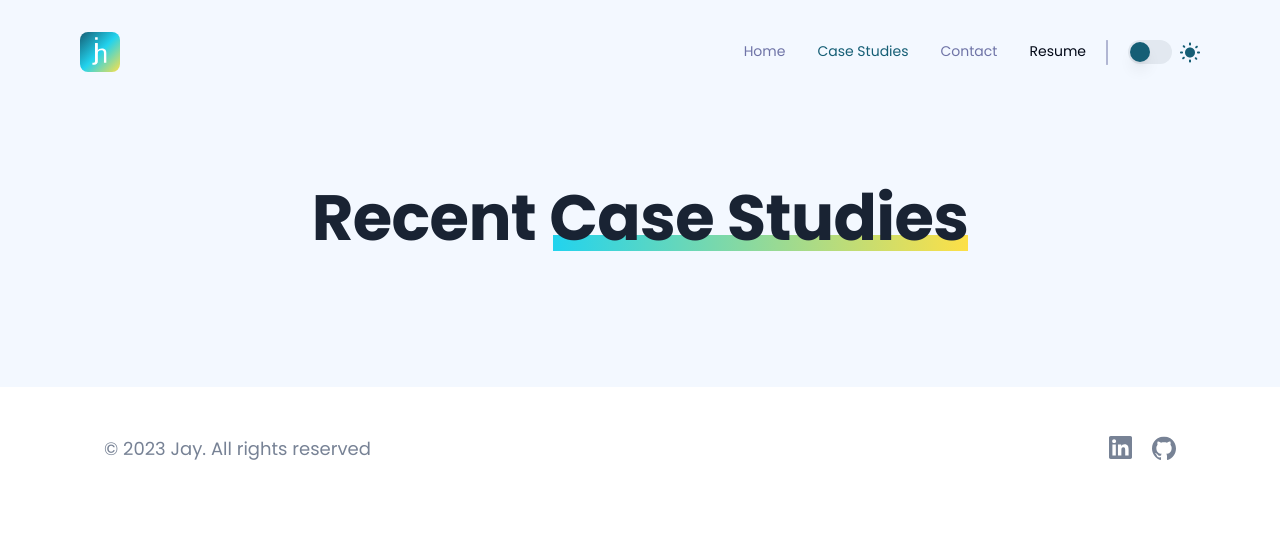
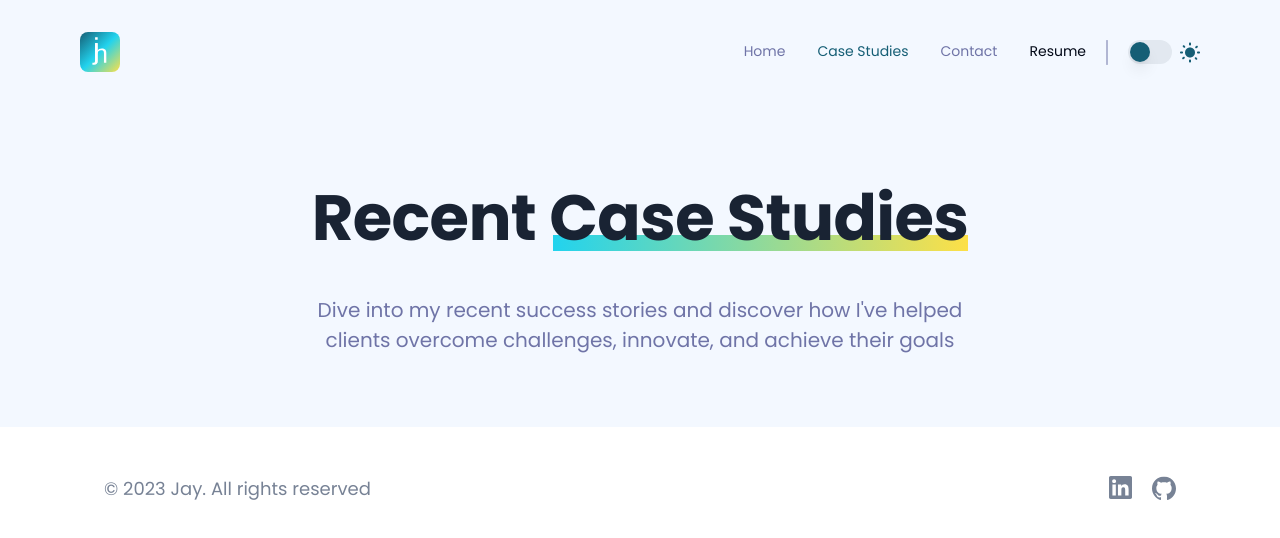
Before and after one commit to jayhogan-dev/portfolio, a Next.js app: page /case-studies in a window 1280 px wide. Shown: the top 538 px of the page. Built offline with nearby package versions, Linux system fonts and the light colour scheme.

Commit message:
paragraph under header added

```diff
--- a/app/case-studies/page.tsx
+++ b/app/case-studies/page.tsx
@@ -10,6 +10,11 @@ const CaseStudiesPage = () => {
           </h1>
           <div className="xxs:hidden relative -top-24 -right-[66px] bg-gradient-to-r from-cyan-400 to-yellow-300 dark:from-cyan-800 dark:via-cyan-400 dark:to-yellow-300 h-4 w-[88px]" />
           <div className="relative -top-[70px] bg-gradient-to-r from-cyan-400 to-yellow-300 dark:from-cyan-800 dark:via-cyan-400 dark:to-yellow-300 h-4 w-[130px] xxs:-top-14 xxs:w-[230px] xxs:-right-[68px] lg:w-[415px] lg:-top-[64px] lg:-right-[120px]" />
+          <p className="-mt-5 text-small-regular lg:text-paragraph-regular text-primary-white-500 dark:text-primary-white-800 w-full sm:w-[500px] lg:w-[650px] text-center">
+            Dive into my recent success stories and discover how I&apos;ve
+            helped clients overcome challenges, innovate, and achieve their
+            goals
+          </p>
         </section>
       </DarkContainer>
     </main>
```
